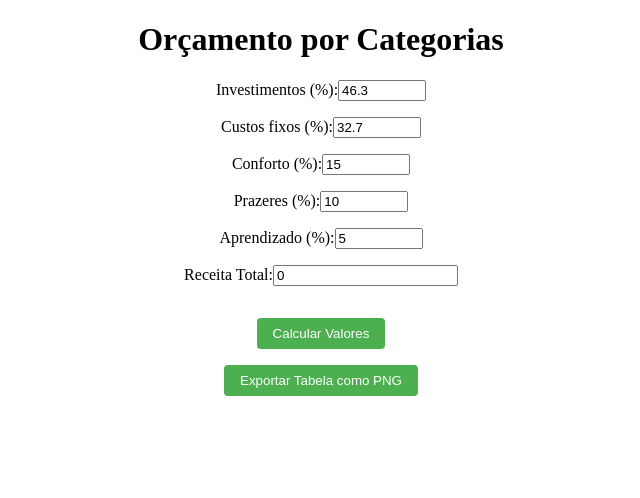
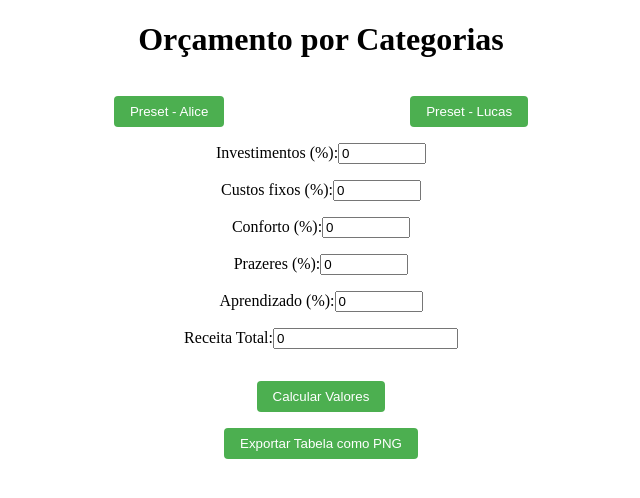
Before and after one commit to LucasCamposFerreira/financas, a Vue app: page / in a window 1280 px wide. Shown: the top 498 px of the page, without its empty margins (319-959 px from the left). Built offline with nearby package versions, Linux system fonts and the light colour scheme.

Commit message:
Update App.vue

```diff
--- a/src/App.vue
+++ b/src/App.vue
@@ -1,6 +1,12 @@
 <template>
   <div id="app">
     <h1>Orçamento por Categorias</h1>
+
+    <!-- Botões para selecionar presets -->
+    <div class="presets">
+      <button @click="aplicarPreset('Alice')">Preset - Alice</button>
+      <button @click="aplicarPreset('Lucas')">Preset - Lucas</button>
+    </div>
 
     <form @submit.prevent="calcularValores">
       <div v-for="(categoria, index) in categorias" :key="index">
@@ -11,7 +17,6 @@
           min="0"
           max="100"
           step="0.01"
-          placeholder="Informe a porcentagem"
           required
         />
       </div>
@@ -31,7 +36,6 @@
       <button type="submit">Calcular Valores</button>
     </form>
 
-    <!-- Card de Resultados do Dízimo e Receita após Dízimo -->
     <div v-if="dizimo !== null" class="card-resultados">
       <div class="resultado-item">
         <p><strong>Dízimo (10%):</strong></p>
@@ -71,11 +75,11 @@ export default {
   data() {
     return {
       categorias: [
-        { nome: "Investimentos", percentual: 46.3 },
-        { nome: "Custos fixos", percentual: 32.7 },
-        { nome: "Conforto", percentual: 15.0 },
-        { nome: "Prazeres", percentual: 10.0 },
-        { nome: "Aprendizado", percentual: 5.0 },
+        { nome: "Investimentos", percentual: 0 },
+        { nome: "Custos fixos", percentual: 0 },
+        { nome: "Conforto", percentual: 0 },
+        { nome: "Prazeres", percentual: 0 },
+        { nome: "Aprendizado", percentual: 0 },
       ],
       receita: 0,
       dizimo: null,
@@ -84,12 +88,29 @@ export default {
     };
   },
   methods: {
+    aplicarPreset(preset) {
+      if (preset === "Alice") {
+        this.categorias = [
+          { nome: "Investimentos", percentual: 46.3 },
+          { nome: "Custos fixos", percentual: 32.7 },
+          { nome: "Conforto", percentual: 15.0 },
+          { nome: "Prazeres", percentual: 10.0 },
+          { nome: "Aprendizado", percentual: 5.0 },
+        ];
+      } else if (preset === "Lucas") {
+        this.categorias = [
+          { nome: "Investimentos", percentual: 34.3 },
+          { nome: "Custos fixos", percentual: 35.7 },
+          { nome: "Conforto", percentual: 15.0 },
+          { nome: "Prazeres", percentual: 10.0 },
+          { nome: "Aprendizado", percentual: 5.0 },
+        ];
+      }
+    },
     calcularValores() {
-      // Calcular o dízimo (10% da receita)
       this.dizimo = this.receita * 0.1;
       this.receitaAposDizimo = this.receita - this.dizimo;
 
-      // Calcular valores de cada categoria com base na receita após o dízimo
       this.valoresCalculados = this.categorias.map((categoria) => {
         return {
           nome: categoria.nome,
@@ -116,6 +137,12 @@ export default {
   max-width: 600px;
   margin: 0 auto;
   text-align: center;
+}
+
+.presets {
+  display: flex;
+  justify-content: space-around;
+  margin-bottom: 1rem;
 }
 
 form div {
```
